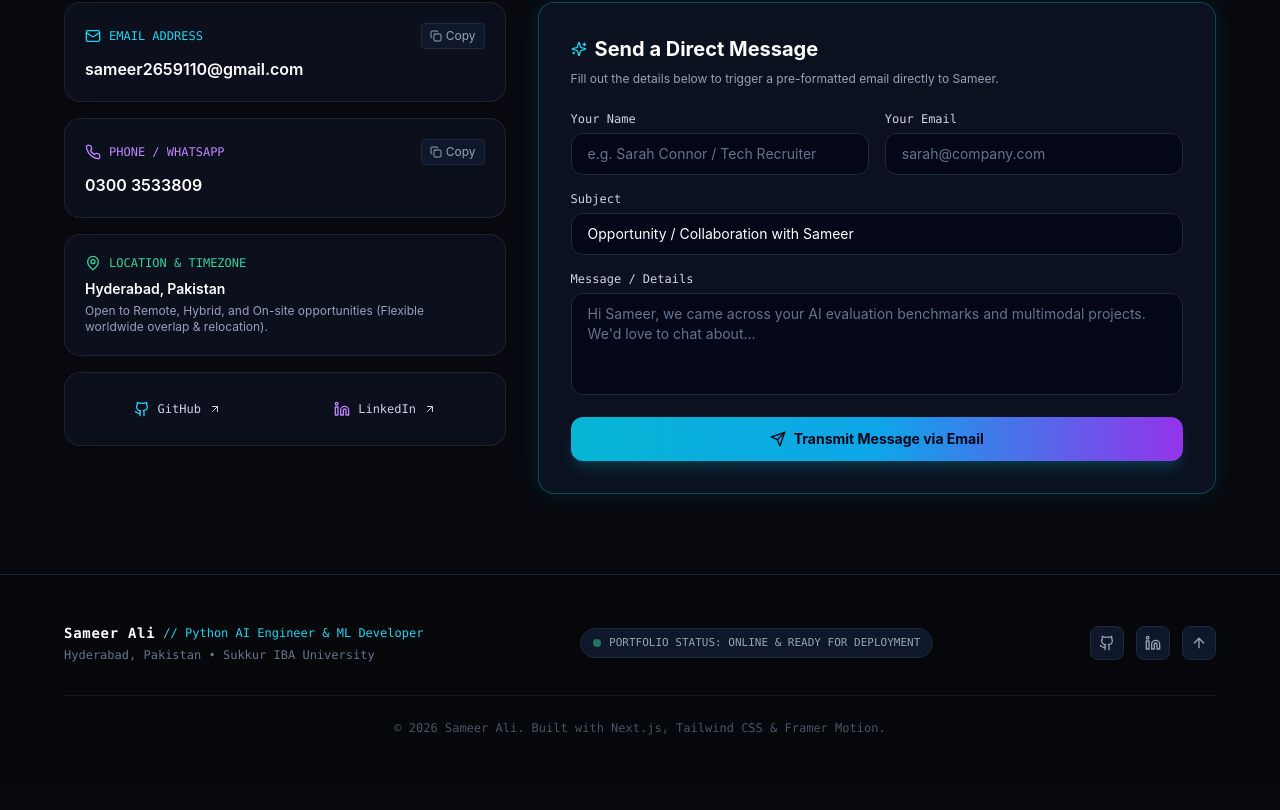
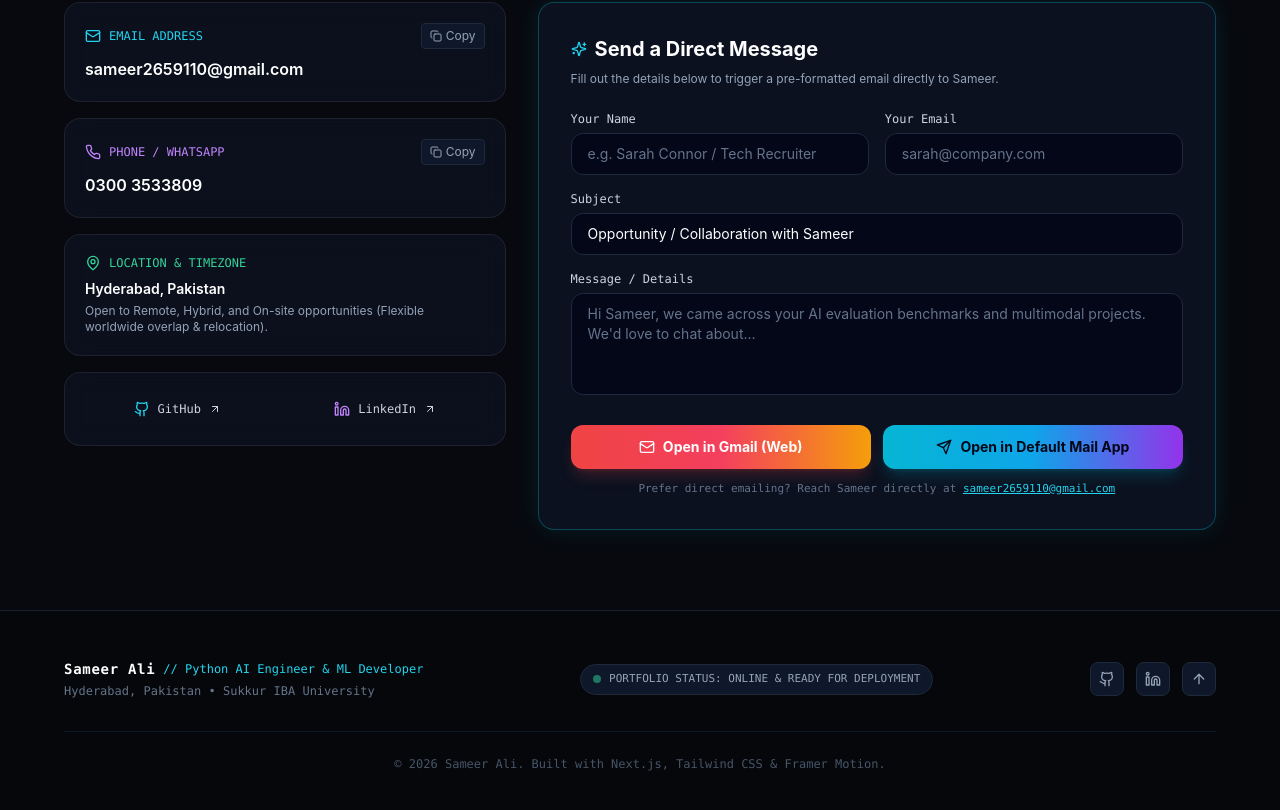
Before and after one commit to Sameer45-Ali/Sameer-portfolio, a Next.js app: page / in a window 1280 px wide. Shown: the part 8280-9090 px from the top of the page. Before the commit the page ends 9064 px from the top, so only its background shows below. Built offline with nearby package versions, Linux system fonts and the light colour scheme.

Commit message:
feat: add direct Gmail Web composer and mail client fallback to contact form

```diff
--- a/src/components/Contact.tsx
+++ b/src/components/Contact.tsx
@@ -27,6 +27,8 @@ export default function Contact() {
     message: "",
   });
 
+  const [sentSuccess, setSentSuccess] = useState(false);
+
   const copyToClipboard = (text: string, type: "email" | "phone") => {
     navigator.clipboard.writeText(text);
     if (type === "email") {
@@ -38,14 +40,29 @@ export default function Contact() {
     }
   };
 
+  const getEmailBody = () => {
+    return `Hi Sameer,\n\nMy name is ${formData.name || "[Your Name]"} (${formData.email || "[Your Email]"}).\n\n${formData.message || ""}`;
+  };
+
+  const handleOpenGmailWeb = (e: React.MouseEvent) => {
+    e.preventDefault();
+    const subject = encodeURIComponent(formData.subject || "Opportunity / Collaboration with Sameer");
+    const body = encodeURIComponent(getEmailBody());
+    const gmailUrl = `https://mail.google.com/mail/?view=cm&fs=1&to=${portfolioData.personal.email}&su=${subject}&body=${body}`;
+    window.open(gmailUrl, "_blank", "noopener,noreferrer");
+    setSentSuccess(true);
+    setTimeout(() => setSentSuccess(false), 6000);
+  };
+
   const handleSendMessage = (e: React.FormEvent) => {
     e.preventDefault();
     const mailtoUrl = `mailto:${portfolioData.personal.email}?subject=${encodeURIComponent(
       formData.subject || "Collaboration Inquiry"
-    )}&body=${encodeURIComponent(
-      `Hi Sameer,\n\nMy name is ${formData.name} (${formData.email}).\n\n${formData.message}`
-    )}`;
+    )}&body=${encodeURIComponent(getEmailBody())}`;
+
     window.location.href = mailtoUrl;
+    setSentSuccess(true);
+    setTimeout(() => setSentSuccess(false), 6000);
   };
 
   return (
@@ -259,13 +276,47 @@ export default function Contact() {
                 />
               </div>
 
-              <button
-                type="submit"
-                className="w-full py-3 rounded-xl bg-gradient-to-r from-cyan-500 via-sky-500 to-purple-600 text-slate-950 font-bold text-sm hover:brightness-110 shadow-lg shadow-cyan-500/20 transition-all flex items-center justify-center gap-2 glow-btn"
-              >
-                <Send className="w-4 h-4 text-slate-950" />
-                Transmit Message via Email
-              </button>
+              <div className="space-y-3 pt-2">
+                <div className="grid grid-cols-1 sm:grid-cols-2 gap-3">
+                  <button
+                    type="button"
+                    onClick={handleOpenGmailWeb}
+                    className="w-full py-3 rounded-xl bg-gradient-to-r from-red-500 via-rose-500 to-amber-500 text-white font-bold text-xs sm:text-sm hover:brightness-110 shadow-lg shadow-red-500/20 transition-all flex items-center justify-center gap-2"
+                  >
+                    <Mail className="w-4 h-4 text-white" />
+                    Open in Gmail (Web)
+                  </button>
+
+                  <button
+                    type="submit"
+                    className="w-full py-3 rounded-xl bg-gradient-to-r from-cyan-500 via-sky-500 to-purple-600 text-slate-950 font-bold text-xs sm:text-sm hover:brightness-110 shadow-lg shadow-cyan-500/20 transition-all flex items-center justify-center gap-2 glow-btn"
+                  >
+                    <Send className="w-4 h-4 text-slate-950" />
+                    Open in Default Mail App
+                  </button>
+                </div>
+
+                {sentSuccess && (
+                  <motion.div
+                    initial={{ opacity: 0, y: 5 }}
+                    animate={{ opacity: 1, y: 0 }}
+                    className="p-3 rounded-xl bg-emerald-500/10 border border-emerald-500/30 text-emerald-300 text-xs font-mono text-center"
+                  >
+                    ✓ Email composer opened! Click &quot;Send&quot; in Gmail/Mail to transmit your message to Sameer.
+                  </motion.div>
+                )}
+
+                <p className="text-[11px] text-slate-500 text-center font-mono">
+                  Prefer direct emailing? Reach Sameer directly at{" "}
+                  <button
+                    type="button"
+                    onClick={() => copyToClipboard(portfolioData.personal.email, "email")}
+                    className="text-cyan-400 underline hover:text-cyan-300"
+                  >
+                    {portfolioData.personal.email}
+                  </button>
+                </p>
+              </div>
             </form>
           </motion.div>
         </div>
```
